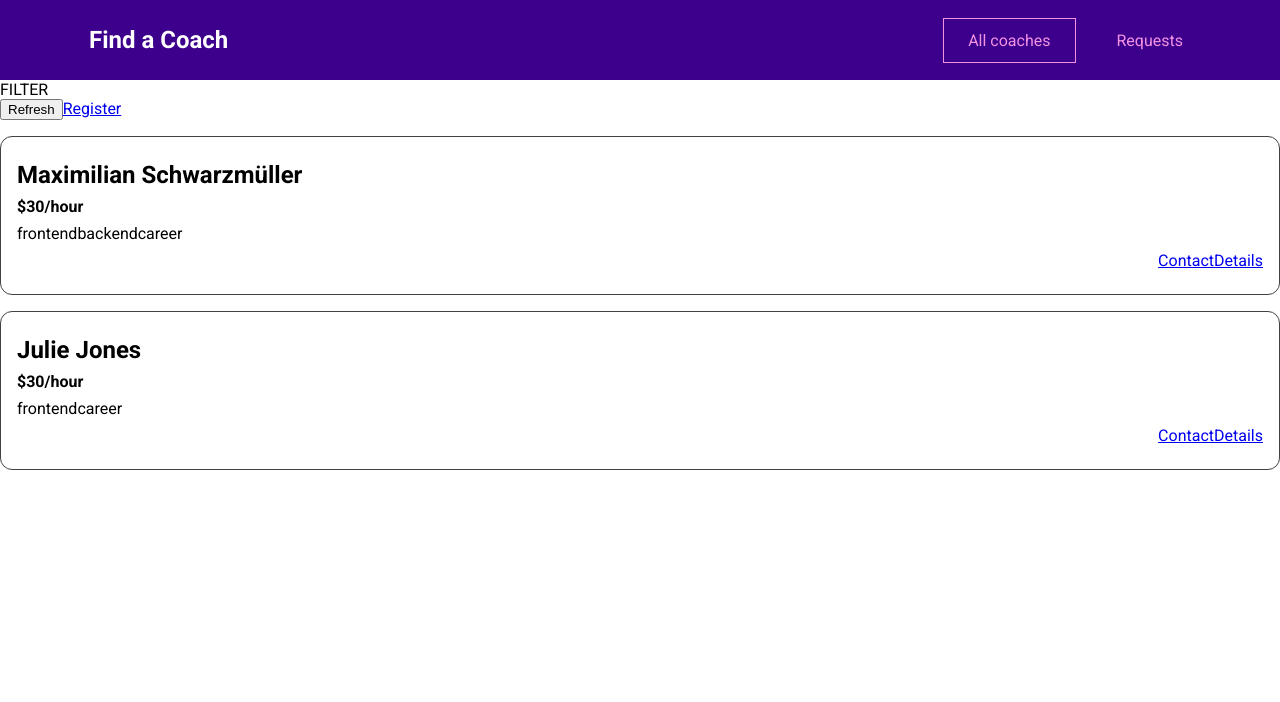
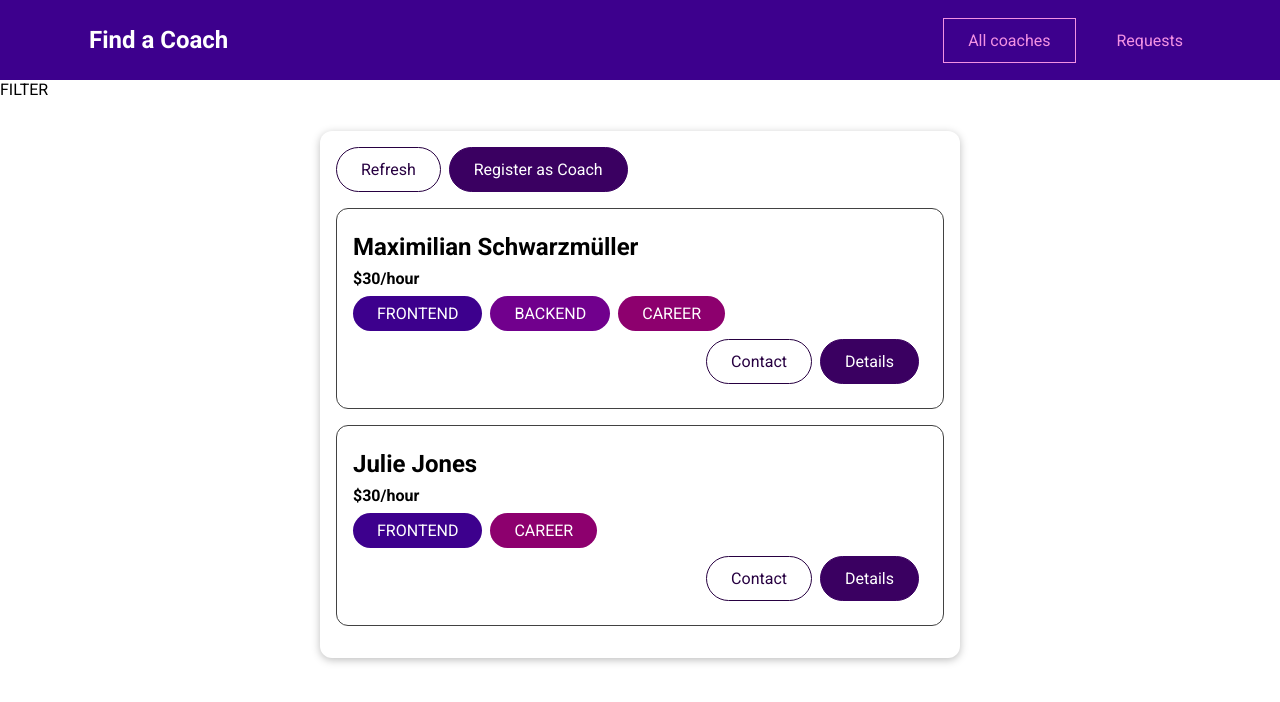
Before and after one commit to darone90/coach_finder, a Vue app: page /coaches in a window 1280 px wide. Shown: the top 702 px of the page. Built offline with nearby package versions, Linux system fonts and the light colour scheme.

Commit message:
base components

```diff
--- a/src/components/CoachItem.vue
+++ b/src/components/CoachItem.vue
@@ -3,11 +3,11 @@
         <h3>{{ fullName }}</h3>
         <h4>${{ rate }}/hour</h4>
         <div>
-            <span v-for="area in areas" :key="area">{{ area }}</span>
+            <base-badge v-for="area in areas" :key="area" :type="area" :title="area"></base-badge>
         </div>
         <div class="actions">
-            <router-link :to="coachContactLink">Contact</router-link>
-            <router-link :to="coachDetailsLink">Details</router-link>
+            <base-button mode="outline" link :to="coachContactLink">Contact</base-button>
+            <base-button link :to="coachDetailsLink">Details</base-button>
         </div>
     </li>
 </template>
--- /dev/null
+++ b/src/components/common/BaseBadge.vue
@@ -0,0 +1,42 @@
+<template>
+    <span class="badge" :class="type">
+        {{ text }}
+    </span>
+</template>
+
+<script>
+    export default {
+        props: ['type', 'title'],
+        computed: {
+            text() {
+                return this.title.toUpperCase();
+            }
+        }
+    }
+</script>
+
+<style scoped>
+.badge {
+  background-color: #ccc;
+  color: #252525;
+  border-radius: 30px;
+  padding: 0.5rem 1.5rem;
+  display: inline-block;
+  margin-right: 0.5rem;
+}
+
+.frontend {
+  background-color: #3d008d;
+  color: white;
+}
+
+.backend {
+  background-color: #71008d;
+  color: white;
+}
+
+.career {
+  background-color: #8d006e;
+  color: white;
+}
+</style>
--- /dev/null
+++ b/src/components/common/BaseButton.vue
@@ -0,0 +1,73 @@
+<template>
+    <button v-if="!link" :class="mode">
+        <slot></slot>
+    </button>
+    <router-link :to="to" v-else :class="mode">
+        <slot></slot>
+    </router-link>
+</template>
+
+<script>
+    export default {
+        props: {
+            link: {
+                type: Boolean,
+                required: false,
+                default: false
+            },
+            to: {
+                type: String,
+                required: false,
+                default: '/'
+            },
+            mode: {
+                type: String,
+                required: false,
+                default: null
+            }
+        }
+    }
+</script>
+
+<style scoped>
+button,
+a {
+  text-decoration: none;
+  padding: 0.75rem 1.5rem;
+  font: inherit;
+  background-color: #3a0061;
+  border: 1px solid #3a0061;
+  color: white;
+  cursor: pointer;
+  border-radius: 30px;
+  margin-right: 0.5rem;
+  display: inline-block;
+}
+
+a:hover,
+a:active,
+button:hover,
+button:active {
+  background-color: #270041;
+  border-color: #270041;
+}
+
+.flat {
+  background-color: transparent;
+  color: #3a0061;
+  border: none;
+}
+
+.outline {
+  background-color: transparent;
+  border-color: #270041;
+  color: #270041;
+}
+
+.flat:hover,
+.flat:active,
+.outline:hover,
+.outline:active {
+  background-color: #edd2ff;
+}
+</style>
--- /dev/null
+++ b/src/components/common/BaseCard.vue
@@ -0,0 +1,15 @@
+<template>
+    <div class="card">
+        <slot></slot>
+    </div>
+</template>
+
+<style scoped>
+    .card {
+  border-radius: 12px;
+  box-shadow: 0 2px 8px rgba(0, 0, 0, 0.26);
+  padding: 1rem;
+  margin: 2rem auto;
+  max-width: 40rem;
+}
+</style>
--- a/src/pages/coaches/CoachesList.vue
+++ b/src/pages/coaches/CoachesList.vue
@@ -3,9 +3,10 @@
         FILTER
     </section>
     <section>
+        <base-card>
         <div class="controll">
-            <button>Refresh</button>
-            <router-link to="/register">Register</router-link>
+            <base-button mode="outline">Refresh</base-button>
+            <base-button link to="/register">Register as Coach</base-button>
         </div>
         <ul v-if="hasCoaches">
             <coach-item v-for="coach in filteredCoaches"
@@ -18,6 +19,7 @@
             ></coach-item>
         </ul>
         <h3 v-else>No coaches found</h3>
+        </base-card>
     </section>
 </template>
 
@@ -49,4 +51,5 @@
   display: flex;
   justify-content: space-between;
 }
+
 </style>
```
Also changed, not shown: src/main.js (+7 -0 lines).
